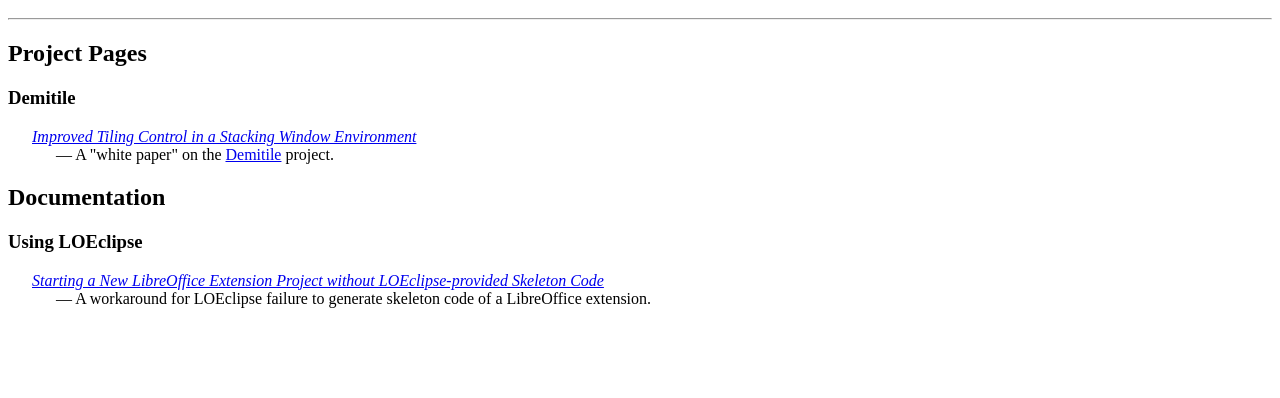
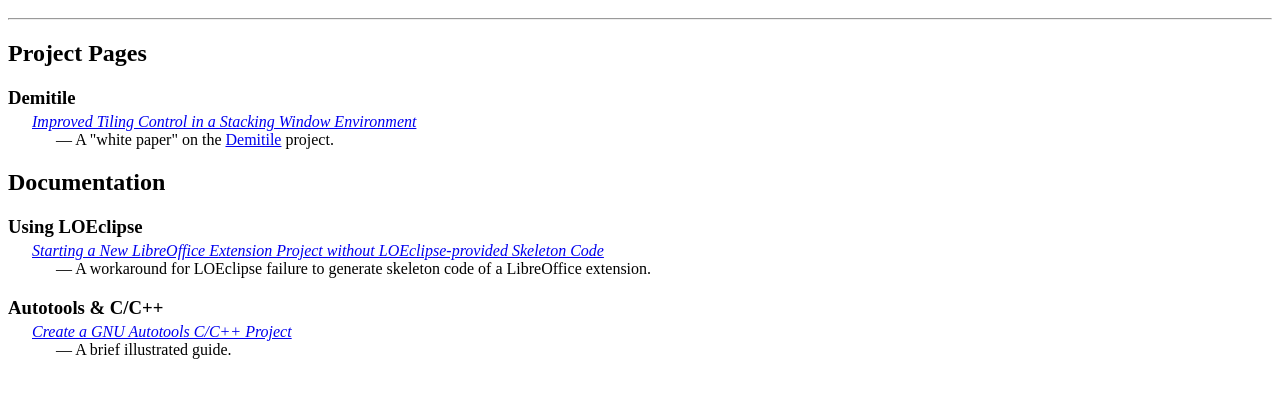
Before and after one commit to dfyockey/dfyockey.github.io, a plain HTML site: page index.html in a window 1280 px wide. Shown: the part 48-446 px from the top of the page. Drawn offline with Linux system fonts and the light colour scheme.

Commit message:
Added Autotools odt citation to index.html

```diff
--- a/index.html
+++ b/index.html
@@ -2,10 +2,11 @@
     <head>
         <title>dfyockey.github.io</title>
         <style>
-            dl          { margin-left:1.5em; }
+            h3          { margin-bottom:0em; }
+            dl          { margin-left:1.5em; margin-top:0.25em; }
             dt          { display:inline; margin-left:0; }
             dd          { margin-left:1.5em; }
-            dd:before   { content:" — ";}
+            dd:before   { content:" — "; }
         </style>
     </head>
     <body>
@@ -27,5 +28,10 @@
             <dt><cite><a href="https://dfyockey.github.io/documentation/New_Extension_Project_Instructions_-_LOEclipse_Framework_Base.odt">Starting a New LibreOffice Extension Project without LOEclipse-provided Skeleton Code</a></cite></dt>
             <dd>A workaround for LOEclipse failure to generate skeleton code of a LibreOffice extension.</dd>
         </dl>
+        <h3>Autotools &amp; C/C++</h3>
+        <dl>
+            <dt><cite><a href="https://github.com/dfyockey/dfyockey.github.io/blob/main/documentation/Create_a_GNU_Autotools_C_C%2B%2B_Project.odt">Create a GNU Autotools C/C++ Project</a></cite></dt>
+            <dd>A brief illustrated guide.</dd>
+        </dl>
     </body>
 </html>
```
